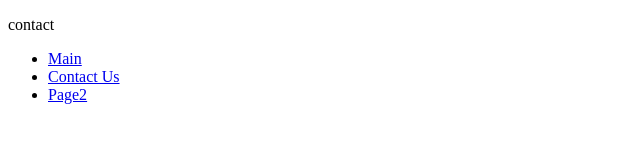
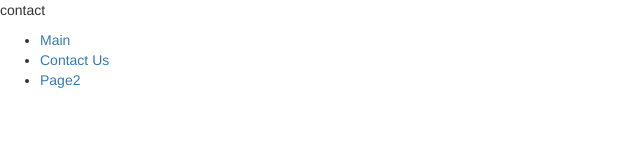
Before and after one commit to richbuilder3/projectsite, a plain HTML site: page contact.html in a window 1280 px wide. Shown: the whole page, without its empty margins (0-640 px from the left). Drawn offline with nearby package versions, Linux system fonts and the light colour scheme.

Commit message:
added link

```diff
--- a/contact.html
+++ b/contact.html
@@ -1,7 +1,14 @@
 <!DOCTYPE html>
 <html>
     <head>
-        <title></title>
+        <title>projectsite</title>
+        <link rel="stylesheet" href="stylesheet.css" type="text/css" />
+        <!-- Latest compiled and minified CSS -->
+        <link rel="stylesheet" href="https://maxcdn.bootstrapcdn.com/bootstrap/3.3.6/css/bootstrap.min.css" integrity="sha384-1q8mTJOASx8j1Au+a5WDVnPi2lkFfwwEAa8hDDdjZlpLegxhjVME1fgjWPGmkzs7" crossorigin="anonymous">
+        <!-- Optional theme -->
+        <link rel="stylesheet" href="https://maxcdn.bootstrapcdn.com/bootstrap/3.3.6/css/bootstrap-theme.min.css" integrity="sha384-fLW2N01lMqjakBkx3l/M9EahuwpSfeNvV63J5ezn3uZzapT0u7EYsXMjQV+0En5r" crossorigin="anonymous">
+        <!-- Latest compiled and minified JavaScript -->
+        <script src="https://maxcdn.bootstrapcdn.com/bootstrap/3.3.6/js/bootstrap.min.js" integrity="sha384-0mSbJDEHialfmuBBQP6A4Qrprq5OVfW37PRR3j5ELqxss1yVqOtnepnHVP9aJ7xS" crossorigin="anonymous"></script>
     </head>
     <body>
         <p>contact</p>
```
Also changed, not shown: index.html (+7 -0 lines), page2.html (+8 -1 lines).
